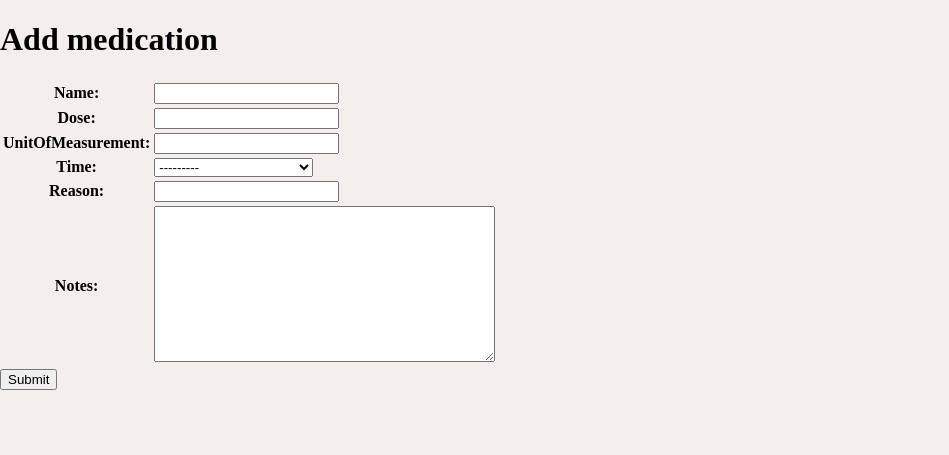
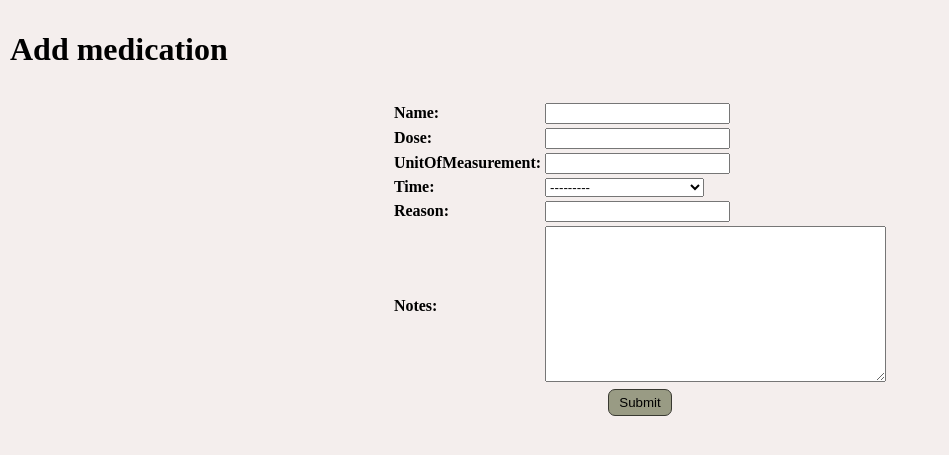
Before and after one commit to andrea1234321/medisync, a Django app: page /medications/create/ in a window 1280 px wide. Shown: the part 38-493 px from the top of the page, without its empty margins (0-949 px from the left). Run offline with Django 4.2, Linux system fonts and the light colour scheme.

Commit message:
style new medication page, change success url to medications list page

```diff
--- a/main_app/static/css/base.css
+++ b/main_app/static/css/base.css
@@ -18,3 +18,16 @@ a, a:visited{
   margin: 10px;
   color: rgb(0, 0, 0);
 }
+.submit{
+  border: 1px solid rgb(56, 57, 49);
+  border-radius: 7px;
+  background-color: rgb(153, 155, 132);
+  padding: 5px 10px;
+}
+.submit:hover{
+  background-color: rgb(207, 207, 185);
+  box-shadow: 1px 1px 5px;
+}
+.submit:active{
+  box-shadow: none;
+}
--- /dev/null
+++ b/main_app/static/css/form.css
@@ -0,0 +1,14 @@
+h1{
+  padding: 10px;
+}
+table{
+  margin: 0 auto;
+}
+form{
+  display: flex;
+  flex-direction: column;
+  align-items: center;
+}
+th{
+  text-align: left;
+}
--- a/main_app/templates/main_app/medication_form.html
+++ b/main_app/templates/main_app/medication_form.html
@@ -1,5 +1,9 @@
 {% extends 'base.html' %}
 
+{% load static %}
+{% block head %}
+<link rel="stylesheet" href="{% static 'css/form.css' %}">
+{% endblock %}
 {% block content %}
 
 <h1>Add medication</h1>
@@ -8,6 +12,6 @@
   <table>
     {{ form.as_table }}
   </table>
-  <button type='submit'>Submit</button>
+  <button type='submit' class='submit'>Submit</button>
 </form>
 {% endblock %}
--- a/main_app/templates/medications/index.html
+++ b/main_app/templates/medications/index.html
@@ -7,7 +7,7 @@
 
 {% block content %}
 
-<h1>Medications</h1>
+<h1 class='med-heading'>Medications</h1>
 <table class='medication-table'>
   <thead>
     <tr class='heading'>
@@ -23,7 +23,7 @@
       <td>{{ medication.name }}</td>
         <td>{{ medication.dose }}{{ medication.unitOfMeasurement }}</td>
         <td>{{ medication.time }}</td>
-        <td><button>More info</button></td>
+        <td><button class='btn'>More info</button></td>
       </tr>
       {% endfor %}
     </tbody>
--- a/main_app/views.py
+++ b/main_app/views.py
@@ -13,4 +13,4 @@ def index(request):
 class MedicationCreate(CreateView):
   model= Medication
   fields= '__all__'
-  success_url = '/'
+  success_url = '/medications'
```
Also changed, not shown: main_app/static/css/medications/index.css (+16 -0 lines), 1 other file.
